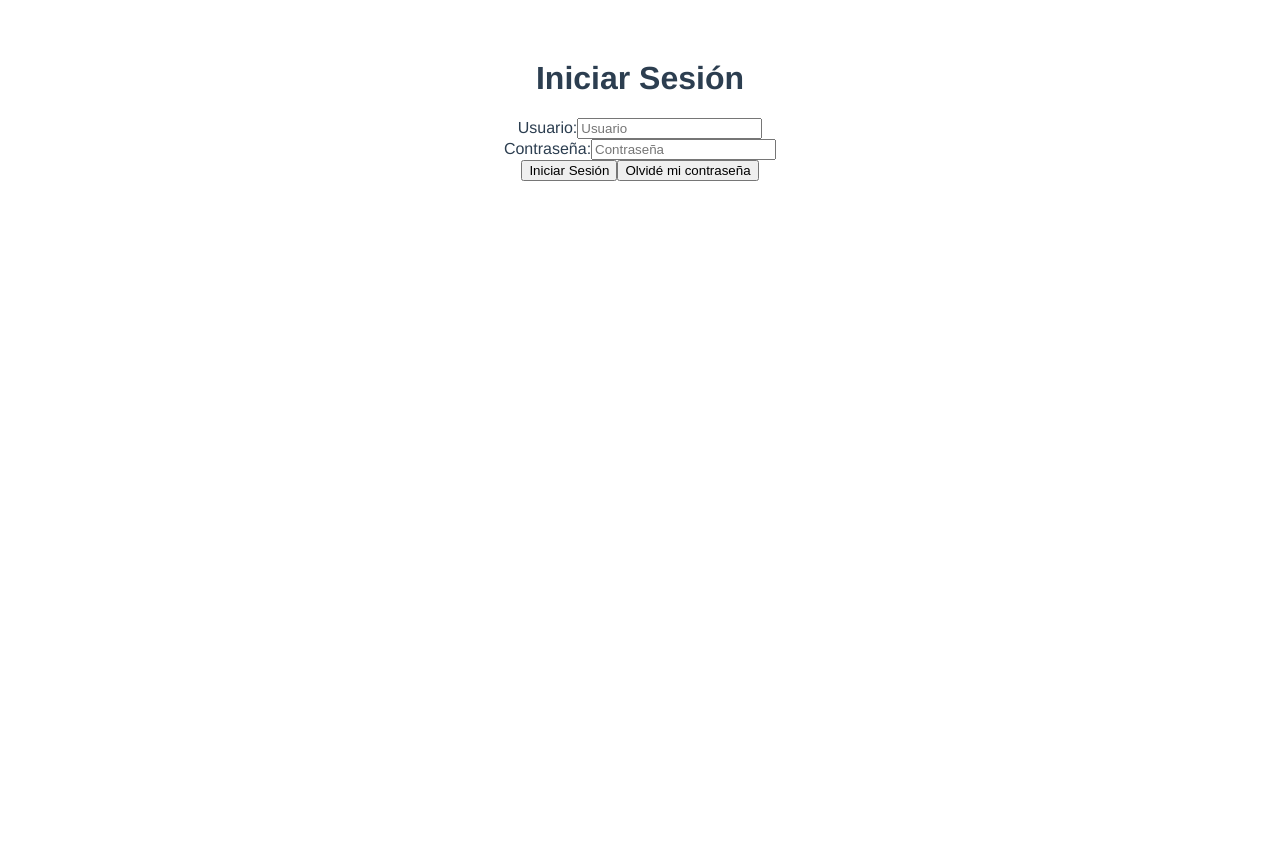
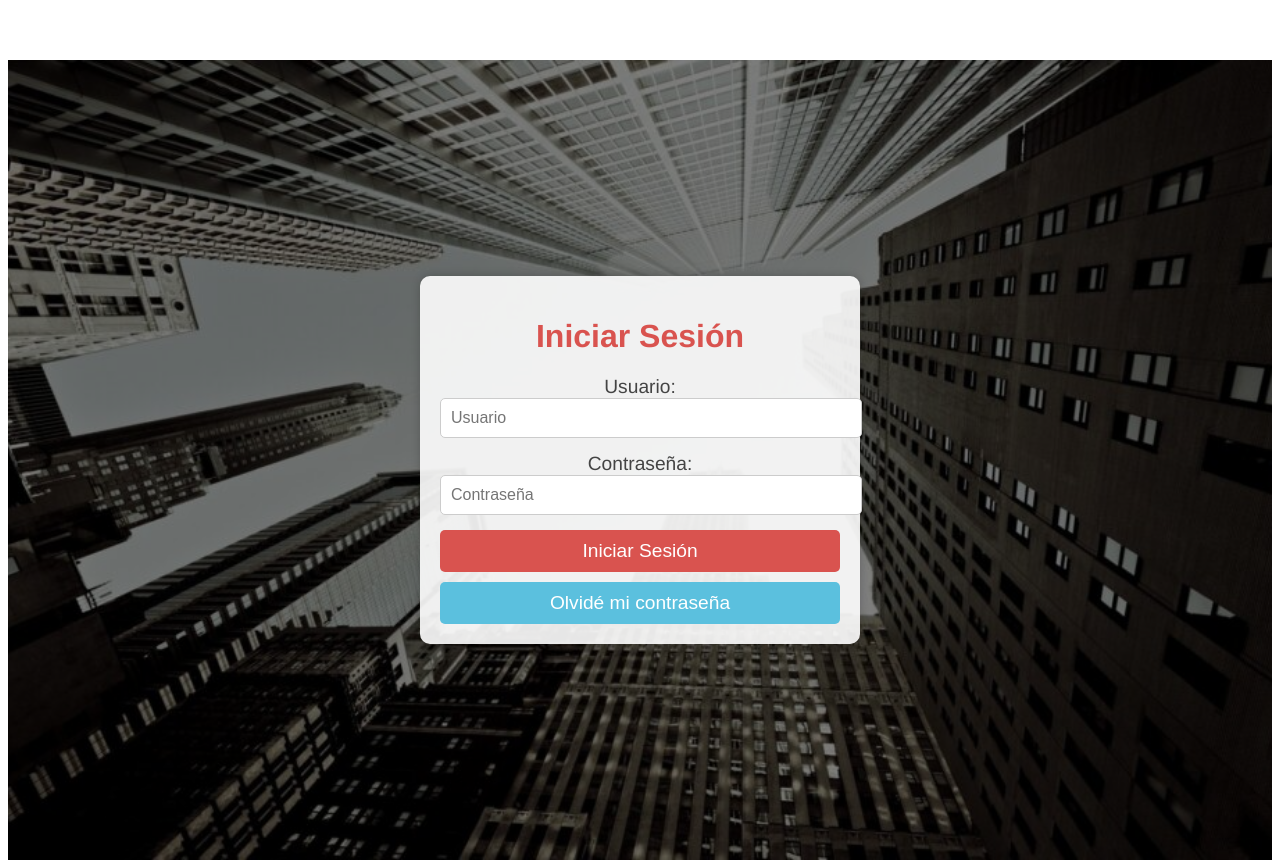
Before and after one commit to ettienemendoza/proyectodetitulo, a Vue app in the folder frontend/: page / in a window 1280 px wide. Before the commit the page ends 800 px from the top, so only its background shows below. Built offline with nearby package versions, Linux system fonts and the light colour scheme.

Commit message:
terminadoaaaaaaaaaaaaaaaaaa

```diff
--- a/frontend/src/views/LoginPage.vue
+++ b/frontend/src/views/LoginPage.vue
@@ -50,7 +50,44 @@ export default {
   },
   methods: {
     async iniciarSesion() {
-      // ... (tu código de inicio de sesión)
+      console.log('Datos enviados al backend:', {
+        usuario: this.usuario,
+        contrasena: this.contrasena
+      });
+
+      try {
+        const response = await axios.post('https://proyectodetitulo.onrender.com/api/login', {
+          usuario: this.usuario,
+          contrasena: this.contrasena
+        });
+
+        console.log('Respuesta del servidor:', response.data);
+
+        if (response.data.token) {
+          console.log('Token recibido:', response.data.token);
+
+          localStorage.setItem('token', response.data.token);
+          localStorage.setItem('rol', response.data.rol);
+          localStorage.setItem('usuario', JSON.stringify({ nombre: this.usuario, email: response.data.email }));
+          console.log('Token en localStorage:', localStorage.getItem('token'));
+          console.log('Rol en localStorage:', localStorage.getItem('rol'));
+
+          console.log('Rol del usuario:', response.data.rol);
+
+          setTimeout(() => {
+            if (response.data.rol === 'supervisor') {
+              console.log('Redirigiendo a dashboard-supervisor');
+              this.$router.push('/dashboard-supervisor');
+            } else if (response.data.rol === 'ejecutivo') {
+              console.log('Redirigiendo a dashboard-ejecutivo');
+              this.$router.push('/dashboard-ejecutivo');
+            }
+          }, 500);
+        }
+      } catch (error) {
+        console.error('Error al iniciar sesión:', error);
+        alert('Usuario o contraseña incorrectos');
+      }
     },
     mostrarFormularioReset() {
       this.mostrarResetFormulario = true;
@@ -82,38 +119,93 @@ export default {
 
 <style scoped>
 /* loginpage.vue */
-/* ... (tus estilos existentes) */
+/* Estilo del formulario de login */
+.login-container {
+  background-image: url('@/assets/edificio.jpg');
+  background-size: cover;
+  background-position: center;
+  height: 100vh;
+  display: flex;
+  justify-content: center;
+  align-items: center;
+  position: relative;
+}
 
-.reset-form {
-  margin-top: 20px;
-  padding: 15px;
+.background-overlay {
+  position: absolute;
+  top: 0;
+  left: 0;
+  width: 100%;
+  height: 100%;
+  background-color: rgba(0, 0, 0, 0.5);
+  z-index: 0;
+}
+
+.login-box {
+  background-color: rgba(255, 255, 255, 0.9);
+  border-radius: 10px;
+  padding: 20px;
+  box-shadow: 0 0 10px rgba(0, 0, 0, 0.2);
+  width: 400px;
+  text-align: center;
+  z-index: 1;
+}
+
+.title-banner {
+  text-align: center;
+  margin-bottom: 20px;
+}
+
+h1 {
+  color: #d9534f;
+  font-size: 2em;
+}
+
+.form-group {
+  margin-bottom: 15px;
+}
+
+label {
+  font-size: 1.2em;
+  color: #444;
+}
+
+input {
+  width: 100%;
+  padding: 10px;
   border: 1px solid #ccc;
   border-radius: 5px;
-  background-color: #f9f9f9;
+  font-size: 1em;
 }
 
-.btn-reset-submit,
-.btn-reset-cancel {
-  background-color: #5bc0de;
+.btn-login {
+  background-color: #d9534f;
   color: white;
-  padding: 10px 15px;
+  padding: 10px 20px;
+  width: 100%;
   border: none;
   border-radius: 5px;
   cursor: pointer;
-  font-size: 1em;
-  margin-top: 10px;
-  margin-right: 5px;
+  font-size: 1.2em;
 }
 
-.btn-reset-cancel {
-  background-color: #d9534f;
+.btn-login:hover {
+  background-color: #c23d39;
 }
 
-.btn-reset-submit:hover {
+.btn-reset-password {
+  background-color: #5bc0de;
+  color: white;
+  padding: 10px 20px;
+  width: 100%;
+  border: none;
+  border-radius: 5px;
+  cursor: pointer;
+  font-size: 1.2em;
+  margin-top: 10px;
+}
+
+.btn-reset-password:hover {
   background-color: #46b8da;
 }
-
-.btn-reset-cancel:hover {
-  background-color: #c9302c;
-}
 </style>
```
Also changed, not shown: 1 other file (tests, documents, lock files or other folders).
